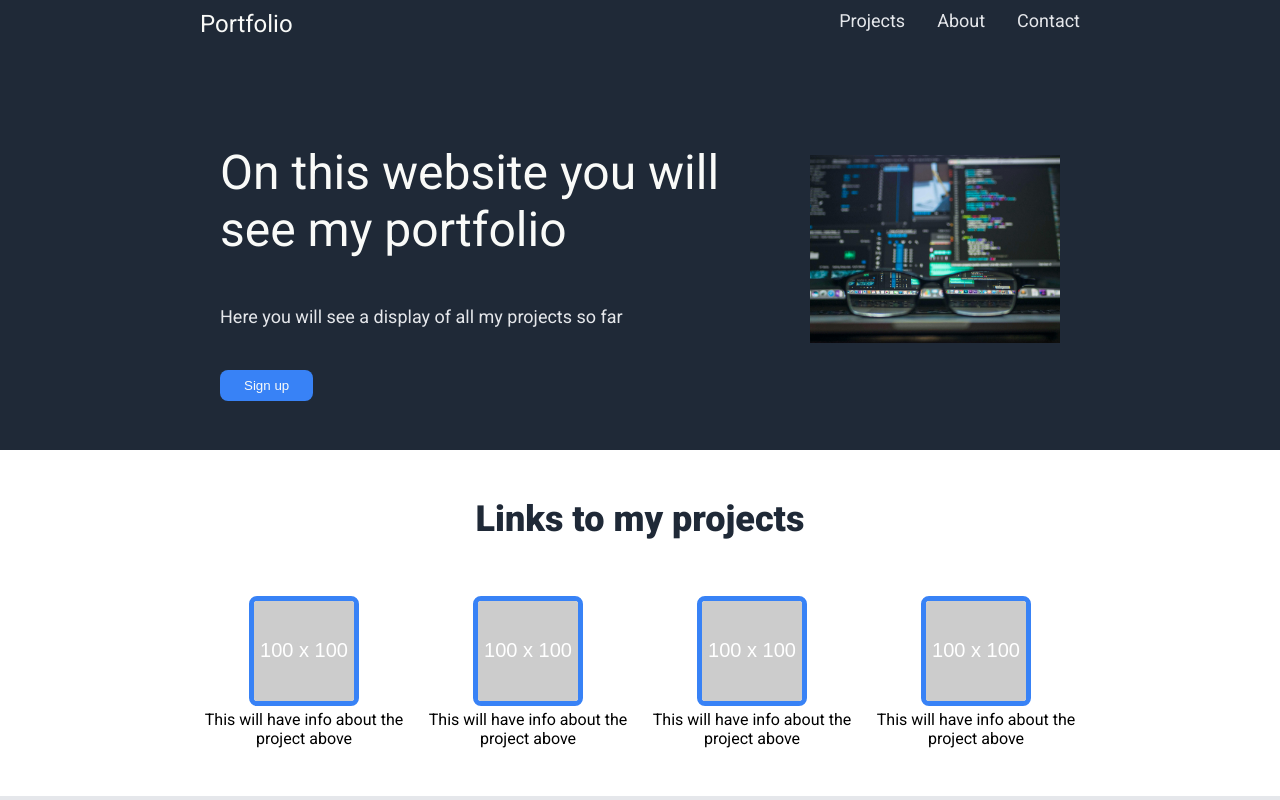
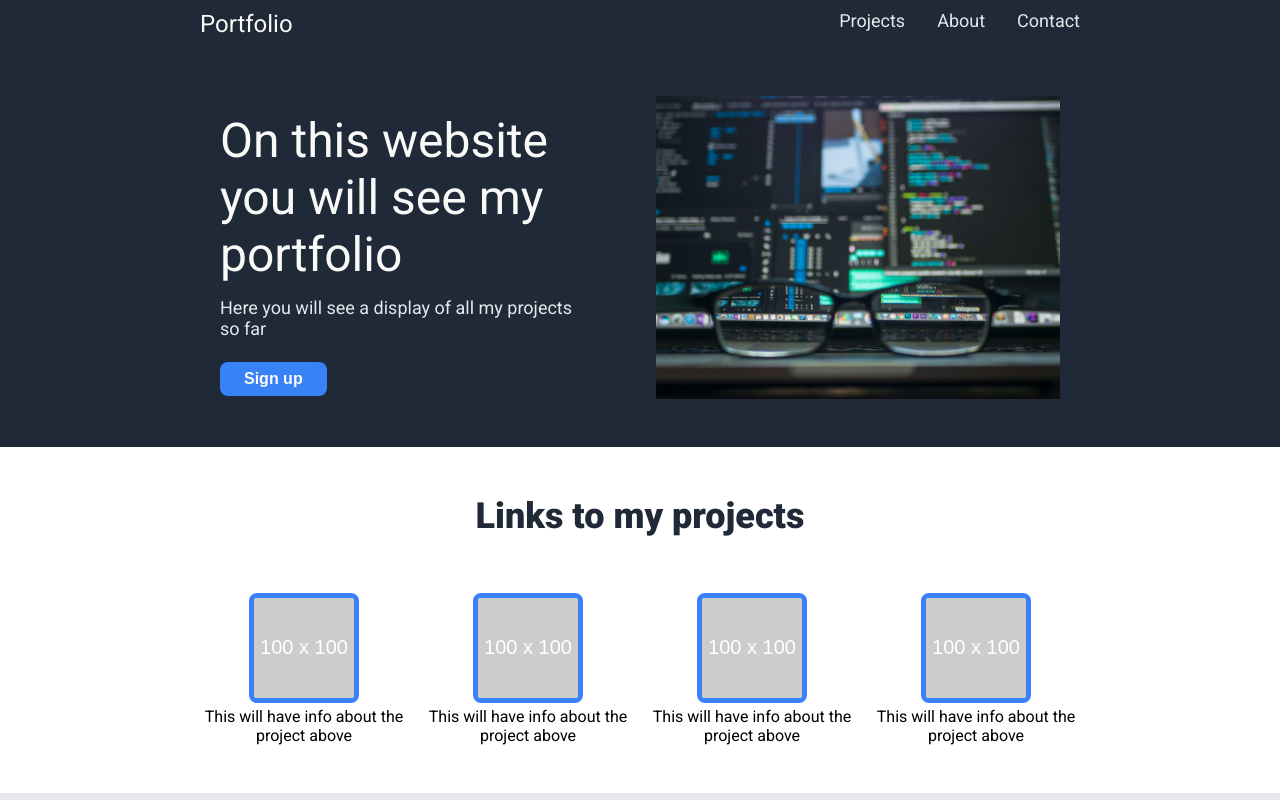
Before and after one commit to oleoetken/landing-page, a plain HTML site: page index.html in a window 1280 px wide. Shown: the top 800 px of the page. Drawn offline with Linux system fonts and the light colour scheme.

Commit message:
Improve header structure
Keep header centered and set space better, also improve button
and hopefully have it now all finished for now

```diff
--- a/style.css
+++ b/style.css
@@ -47,6 +47,7 @@ ul {
     margin: 0 auto;
     justify-content: center;
     max-width: 1200px;
+    flex-wrap: nowrap;
 }
 
 .top-header {
@@ -83,9 +84,26 @@ ul {
 
 }
 
+.top-title p {
+    margin-bottom: 0px;
+    margin-top: 14px;
+
+}
+
+.top-title .sign-up-button-big {
+    margin-top: 0px;
+
+}
+
 .right-box {
     display: flex;
     flex: 1;
+    justify-content: center;
+}
+
+.left-box {
+    flex: 1;
+    max-width: 600px;
 }
 
 .sign-up-button-big {
@@ -93,6 +111,8 @@ ul {
     padding: 8px 24px 8px 24px;
     background-color: #3882F6;
     text-align: center;
+    font-size: 16px;
+    font-weight: 900;
     color: #F9FAF8;
     border: none;
     border-radius: 8px;
```
